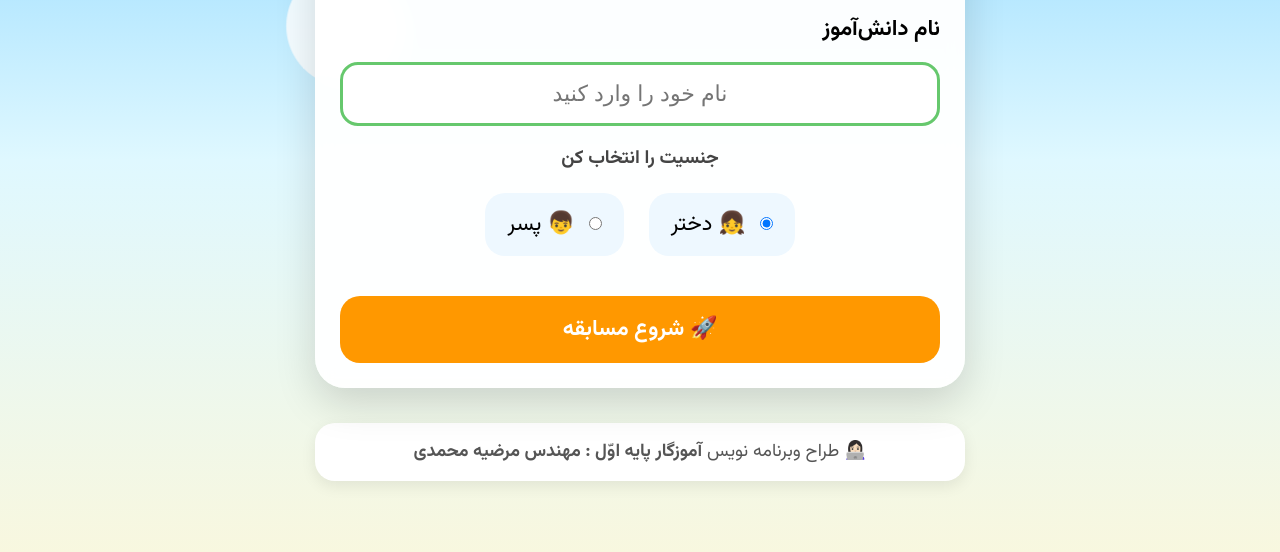
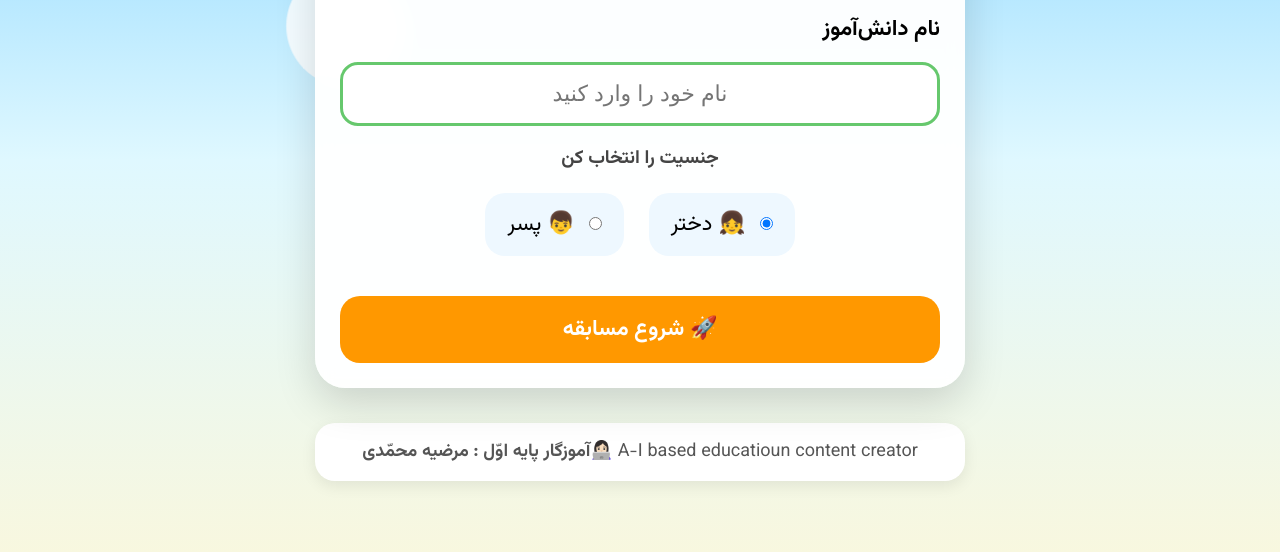
Before and after one commit to mohammadimarziyeh6367-ship-it/MathGame2, a plain HTML site: page index.html in a window 1280 px wide. Shown: the part 174-726 px from the top of the page. Drawn offline with Linux system fonts and the light colour scheme.

Commit message:
Update index.html

```diff
--- a/index.html
+++ b/index.html
@@ -198,10 +198,12 @@ value="boy">
 </div>
 
 <footer>
-👩🏻‍💻 طراح وبرنامه نویس
+
+ A-I based educatioun content creator
 
 <strong>
-  آموزگار پایه اوّل : مهندس مرضیه محمدی
+
+👩🏻‍💻آموزگار پایه اوّل : مرضیه محمّدی
 
 </strong>
 
```
